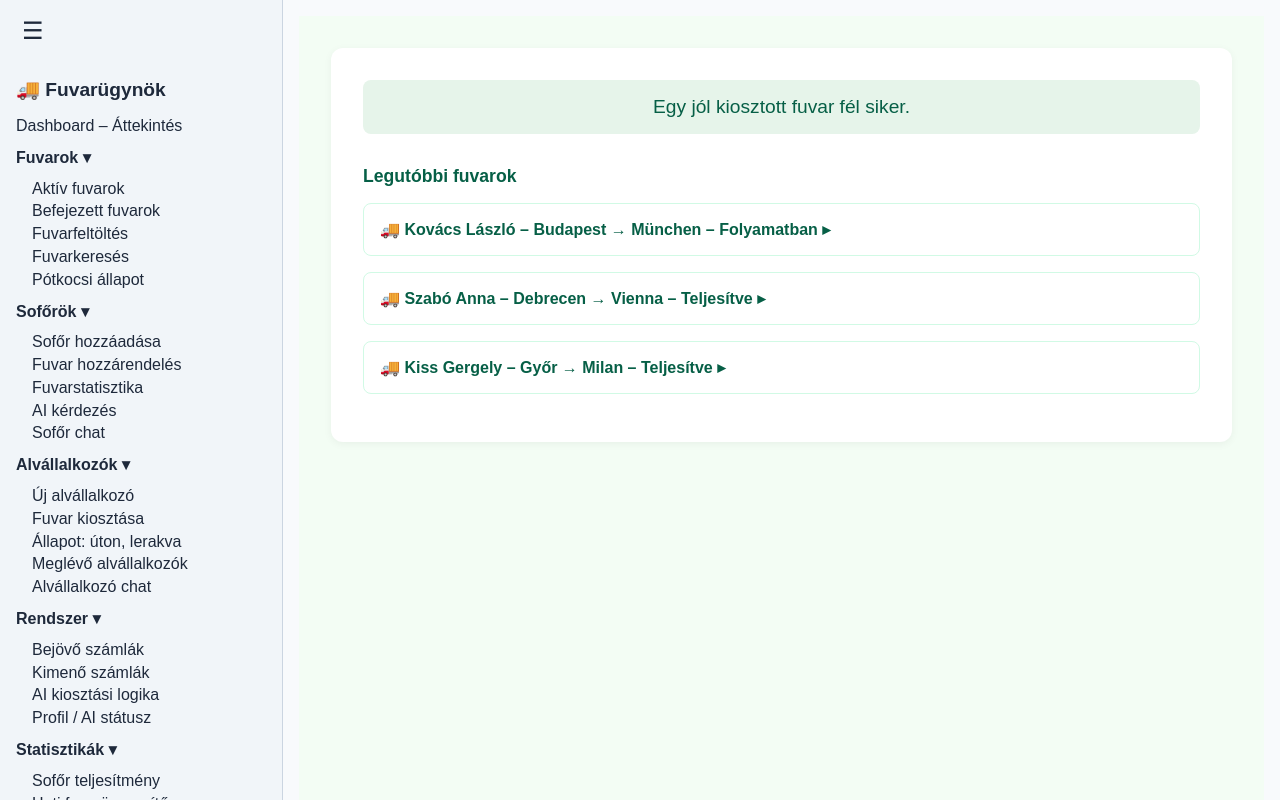
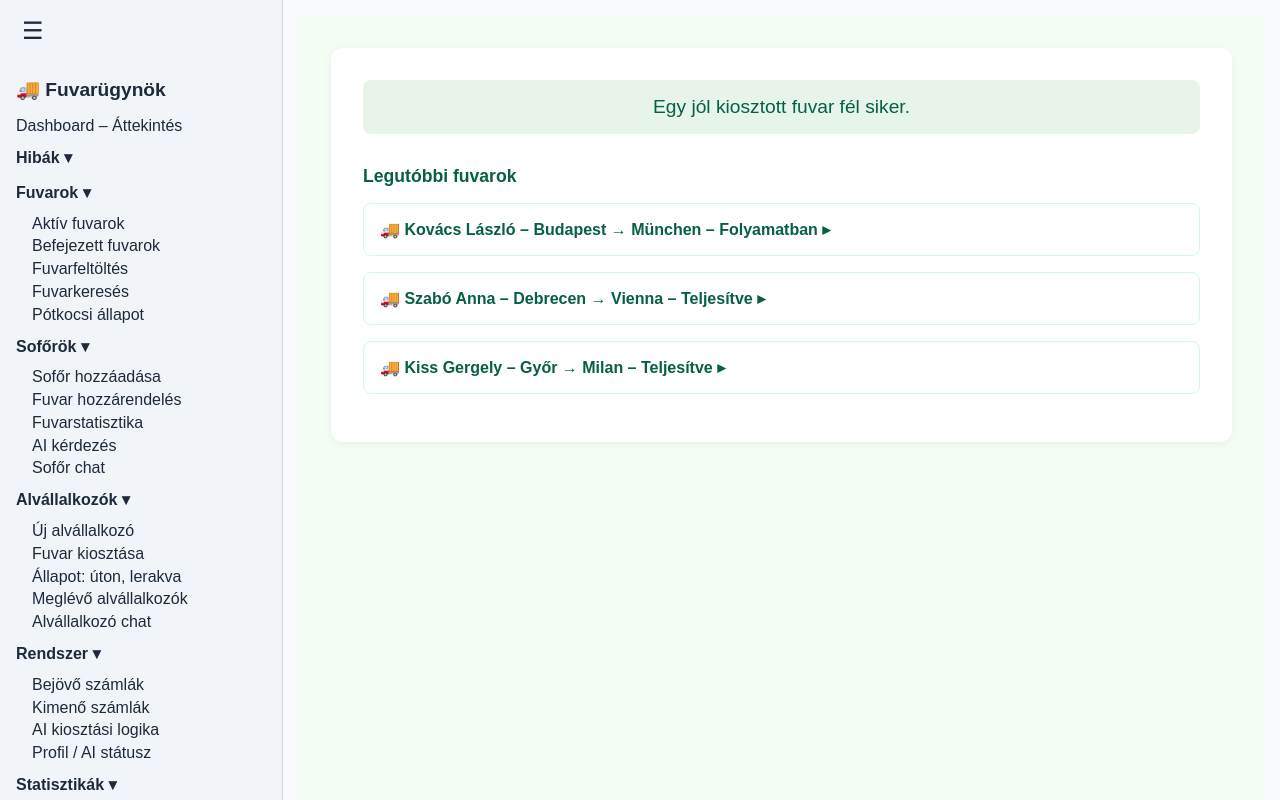
Before and after one commit to hamar93/AI-Fuvarugynok-Frontend, a React (Vite) app: page /dashboard in a window 1280 px wide. Built offline with nearby package versions, Linux system fonts and the light colour scheme.

Commit message:
Add files via upload

```diff
--- a/src/layout/DashboardLayout.tsx
+++ b/src/layout/DashboardLayout.tsx
@@ -95,7 +95,10 @@ export default function DashboardLayout() {
             <h2 style={{ fontSize: '1.2rem' }}>🚚 Fuvarügynök</h2>
             <ul style={{ listStyle: 'none', padding: 0 }}>
               <li><Link style={linkStyle} to="/dashboard">Dashboard – Áttekintés</Link></li>
-              {sections.map((section) => (
+              {[{ title: "Hibák", items: [
+      { to: "/dashboard/driver-report", label: "Új hiba bejelentése" },
+      { to: "/dashboard/issue-list", label: "Bejelentett hibák" }
+    ] }, ...sections].map((section) => (
                 <li key={section.title}>
                   <button onClick={() => toggleSection(section.title)} style={buttonStyle}>
                     {section.title} ▾
```
